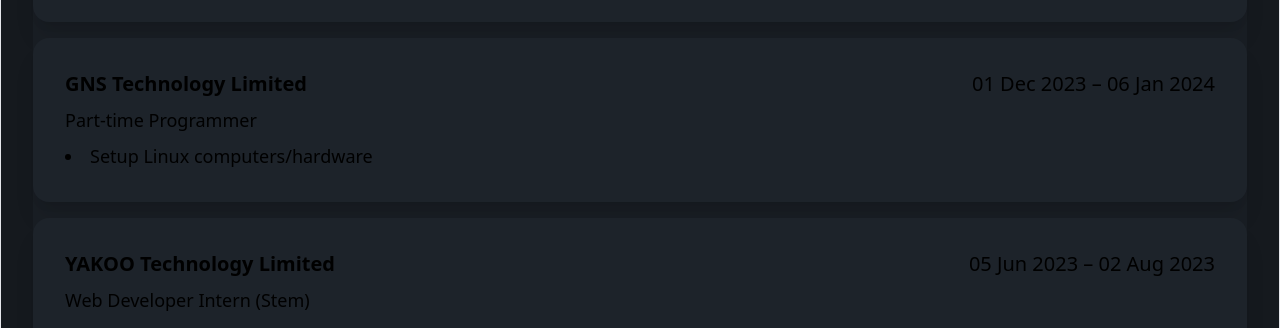
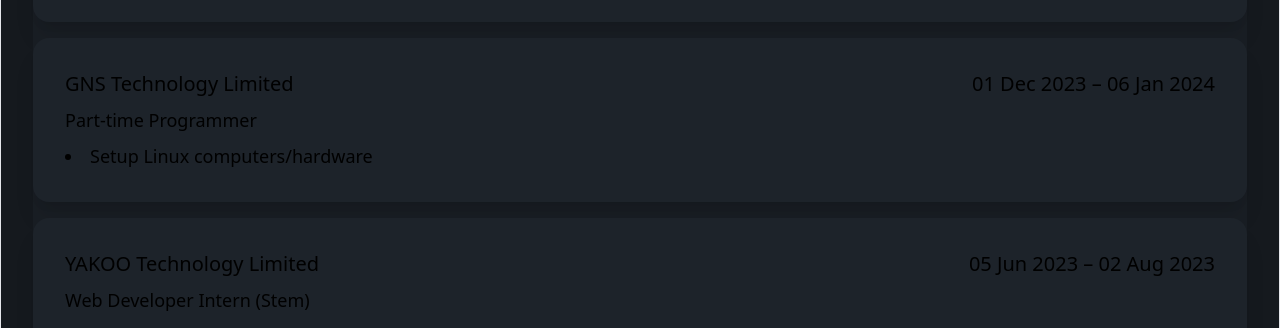
Before and after one commit to chunyinng078/personal-page, a React (Vite) app in the folder vite-project/: page / in a window 1280 px wide. Shown: the part 1724-2052 px from the top of the page. Built offline with nearby package versions, Linux system fonts and the light colour scheme.

Commit message:
Update WorkExp.tsx

```diff
--- a/vite-project/src/component/WorkExp.tsx
+++ b/vite-project/src/component/WorkExp.tsx
@@ -35,9 +35,13 @@ export const WorkExp = () => {
 
       <div className="card my-2 w-full bg-base-100 shadow-xl">
         <div className="card-body">
-          <div className="flex justify-between text-xl">
-            <span className="font-bold">GNS Technology Limited</span>
-            <span className="font-medium">01 Dec 2023 – 06 Jan 2024</span>
+          <div className="flex flex-col justify-between text-xl md:flex-row">
+            <span className="font-bold md:font-normal">
+              GNS Technology Limited
+            </span>
+            <span className="font-medium md:font-normal">
+              01 Dec 2023 – 06 Jan 2024
+            </span>
           </div>
           <p className="">Part-time Programmer</p>
           <ul className="list-inside list-disc">
@@ -48,9 +52,13 @@ export const WorkExp = () => {
 
       <div className="card my-2 w-full bg-base-100 shadow-xl">
         <div className="card-body">
-          <div className="flex justify-between text-xl">
-            <span className="font-bold">YAKOO Technology Limited</span>
-            <span className="font-medium">05 Jun 2023 – 02 Aug 2023</span>
+          <div className="flex flex-col justify-between text-xl md:flex-row">
+            <span className="font-bold md:font-normal">
+              YAKOO Technology Limited
+            </span>
+            <span className="font-medium md:font-normal">
+              05 Jun 2023 – 02 Aug 2023
+            </span>
           </div>
           <p className="">Web Developer Intern (Stem)</p>
           <ul className="list-inside list-disc">
```
